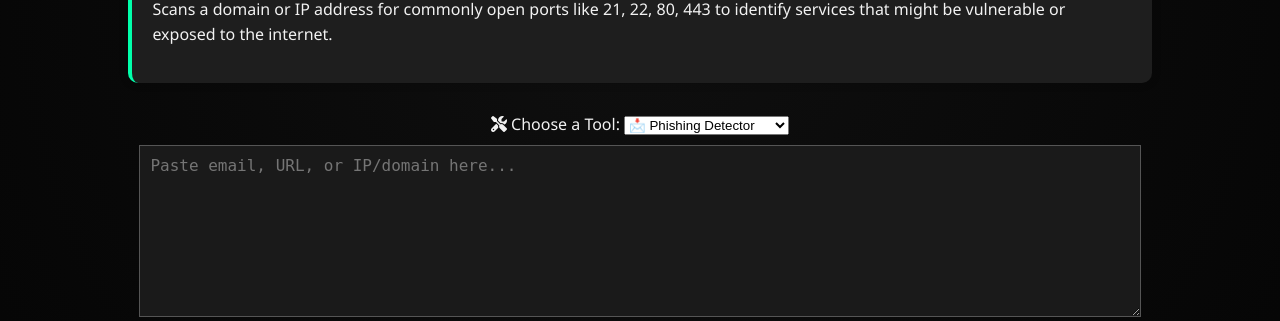
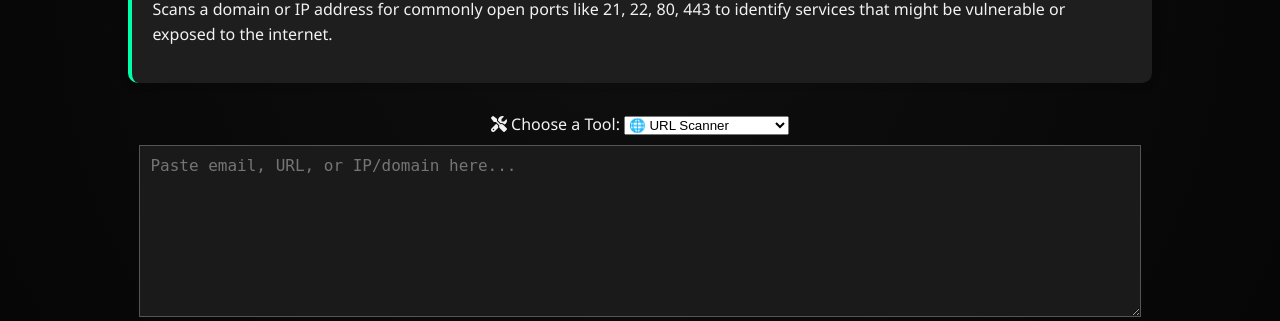
Before and after one commit to Red-Phoenix-01/cybersecurity-toolkit, a Flask app: page / in a window 1280 px wide. Shown: the part 479-800 px from the top of the page. Run offline with Flask 3, Linux system fonts and the light colour scheme.

Commit message:
Update index.html

```diff
--- a/templates/index.html
+++ b/templates/index.html
@@ -36,9 +36,9 @@
     </div>
 
     <select id="tool">
-        <option value="phishing">📩 Phishing Detector</option>
         <option value="url">🌐 URL Scanner</option>
         <option value="vuln">🛠 Vulnerability Scanner</option>
+        <option value="phishing">📩 Phishing Detector</option>
     </select>
 
     <textarea id="inputBox" placeholder="Paste email, URL, or IP/domain here..."></textarea>
```
